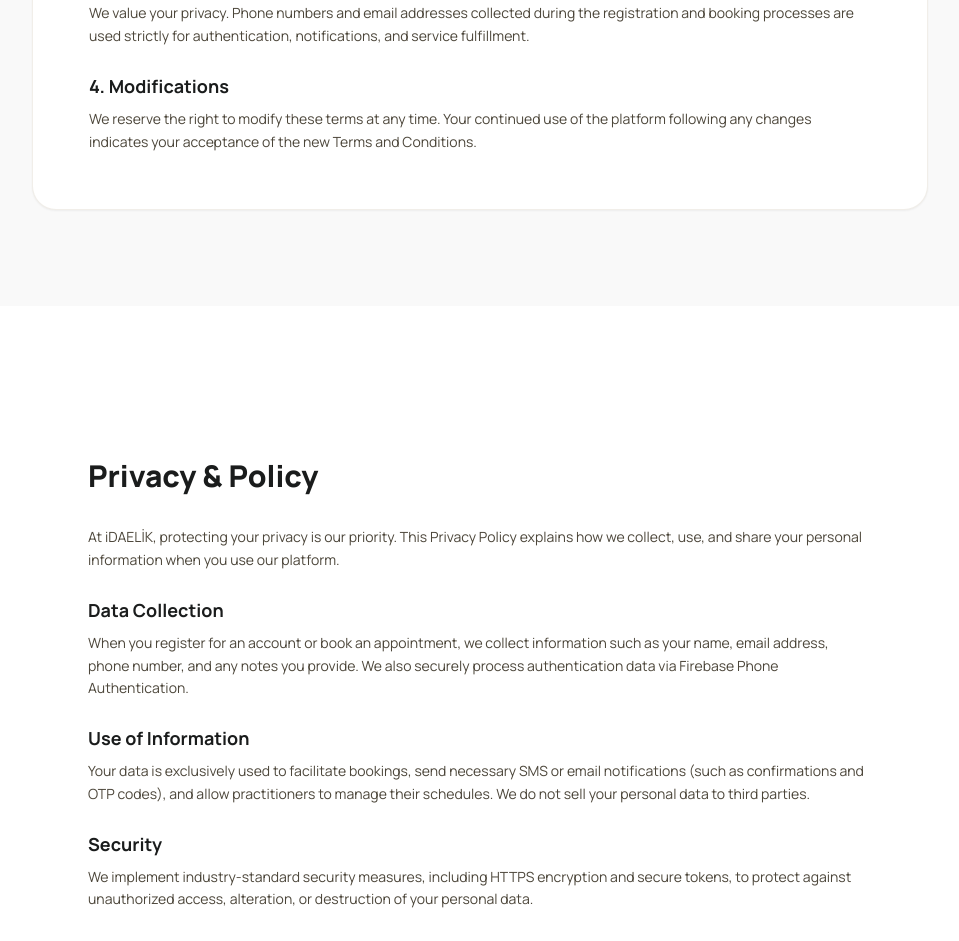
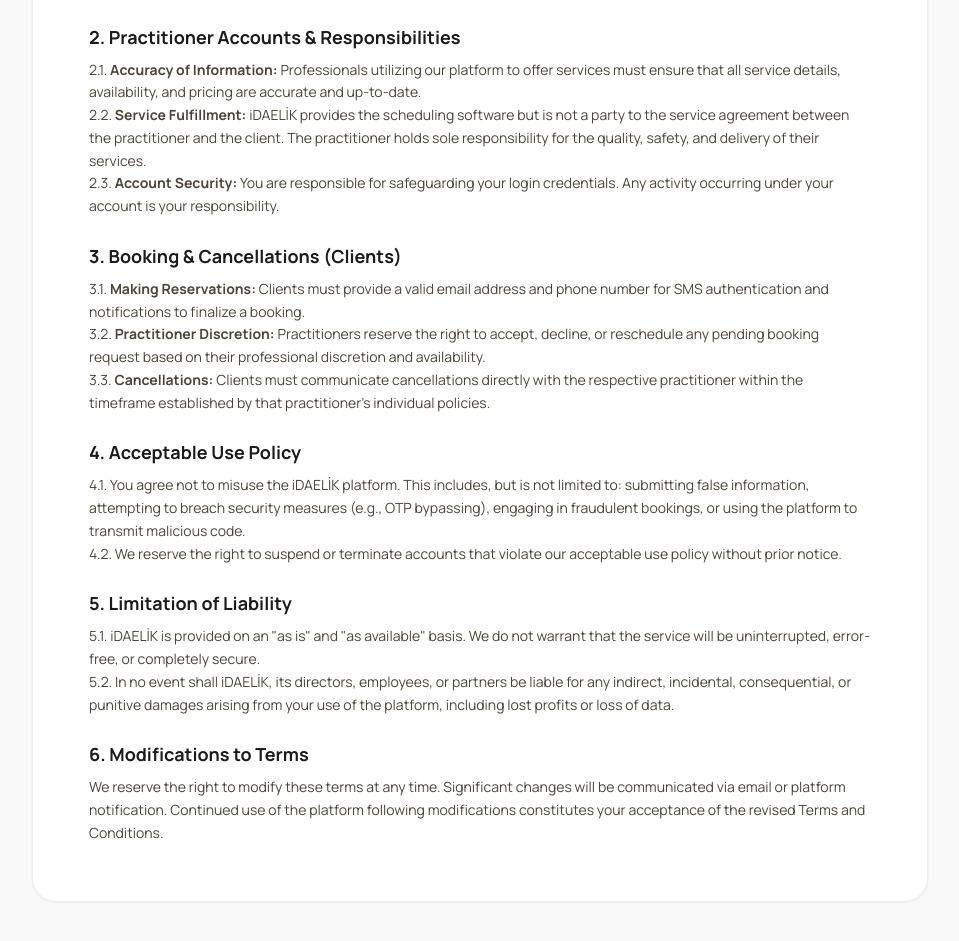
Before and after one commit to sak-gif/idealik, a Next.js app in the folder app/: page / in a window 1280 px wide. Shown: the part 1848-2789 px from the top of the page, without its empty margins (160-1119 px from the left). Built offline with nearby package versions, Linux system fonts and the light colour scheme.

Commit message:
last updates

```diff
--- a/app/src/app/page.tsx
+++ b/app/src/app/page.tsx
@@ -138,22 +138,45 @@
           <div className="page-container mx-auto px-6">
             <div className="max-w-4xl mx-auto bg-white p-10 md:p-14 rounded-3xl shadow-sm border border-outline-variant/30">
               <h2 className="f-heading font-extrabold text-3xl mb-8" style={{ color: '#1A1C1C' }}>Terms & Conditions</h2>
-              <div className="space-y-6 text-sm" style={{ color: '#4C463A' }}>
+              <div className="space-y-6 text-sm leading-relaxed" style={{ color: '#4C463A' }}>
+                <p><strong>Last Updated: {new Date().toLocaleDateString()}</strong></p>
+                <p>Welcome to iDAELİK. By accessing or using our platform, you agree to be bound by these Terms & Conditions. Please read them carefully.</p>
+
                 <div>
-                  <h3 className="font-bold text-lg mb-2" style={{ color: '#1A1C1C' }}>1. Introduction</h3>
-                  <p className="leading-relaxed">By accessing and using the iDAELİK platform, you accept and agree to be bound by the terms and provisions of this agreement. Any participation in this service will constitute acceptance of this agreement.</p>
+                  <h3 className="font-bold text-lg mb-2" style={{ color: '#1A1C1C' }}>1. General Provisions</h3>
+                  <p>1.1. iDAELİK operates as a software-as-a-service (SaaS) platform providing scheduling and booking solutions for independent professionals and their clients.</p>
+                  <p>1.2. By registering an account or making a booking, you confirm that you are at least 18 years of age and capable of entering into a legally binding agreement.</p>
                 </div>
+
                 <div>
-                  <h3 className="font-bold text-lg mb-2" style={{ color: '#1A1C1C' }}>2. Booking & Cancellations</h3>
-                  <p className="leading-relaxed">Practitioners reserve the right to accept or decline any booking requests. Users must provide valid contact information (email and phone number) to successfully place a reservation. Cancellations must be communicated promptly.</p>
+                  <h3 className="font-bold text-lg mb-2" style={{ color: '#1A1C1C' }}>2. Practitioner Accounts & Responsibilities</h3>
+                  <p>2.1. <strong>Accuracy of Information:</strong> Professionals utilizing our platform to offer services must ensure that all service details, availability, and pricing are accurate and up-to-date.</p>
+                  <p>2.2. <strong>Service Fulfillment:</strong> iDAELİK provides the scheduling software but is not a party to the service agreement between the practitioner and the client. The practitioner holds sole responsibility for the quality, safety, and delivery of their services.</p>
+                  <p>2.3. <strong>Account Security:</strong> You are responsible for safeguarding your login credentials. Any activity occurring under your account is your responsibility.</p>
                 </div>
+
                 <div>
-                  <h3 className="font-bold text-lg mb-2" style={{ color: '#1A1C1C' }}>3. Privacy Policy</h3>
-                  <p className="leading-relaxed">We value your privacy. Phone numbers and email addresses collected during the registration and booking processes are used strictly for authentication, notifications, and service fulfillment.</p>
+                  <h3 className="font-bold text-lg mb-2" style={{ color: '#1A1C1C' }}>3. Booking & Cancellations (Clients)</h3>
+                  <p>3.1. <strong>Making Reservations:</strong> Clients must provide a valid email address and phone number for SMS authentication and notifications to finalize a booking.</p>
+                  <p>3.2. <strong>Practitioner Discretion:</strong> Practitioners reserve the right to accept, decline, or reschedule any pending booking request based on their professional discretion and availability.</p>
+                  <p>3.3. <strong>Cancellations:</strong> Clients must communicate cancellations directly with the respective practitioner within the timeframe established by that practitioner's individual policies.</p>
                 </div>
+
                 <div>
-                  <h3 className="font-bold text-lg mb-2" style={{ color: '#1A1C1C' }}>4. Modifications</h3>
-                  <p className="leading-relaxed">We reserve the right to modify these terms at any time. Your continued use of the platform following any changes indicates your acceptance of the new Terms and Conditions.</p>
+                  <h3 className="font-bold text-lg mb-2" style={{ color: '#1A1C1C' }}>4. Acceptable Use Policy</h3>
+                  <p>4.1. You agree not to misuse the iDAELİK platform. This includes, but is not limited to: submitting false information, attempting to breach security measures (e.g., OTP bypassing), engaging in fraudulent bookings, or using the platform to transmit malicious code.</p>
+                  <p>4.2. We reserve the right to suspend or terminate accounts that violate our acceptable use policy without prior notice.</p>
+                </div>
+
+                <div>
+                  <h3 className="font-bold text-lg mb-2" style={{ color: '#1A1C1C' }}>5. Limitation of Liability</h3>
+                  <p>5.1. iDAELİK is provided on an "as is" and "as available" basis. We do not warrant that the service will be uninterrupted, error-free, or completely secure.</p>
+                  <p>5.2. In no event shall iDAELİK, its directors, employees, or partners be liable for any indirect, incidental, consequential, or punitive damages arising from your use of the platform, including lost profits or loss of data.</p>
+                </div>
+
+                <div>
+                  <h3 className="font-bold text-lg mb-2" style={{ color: '#1A1C1C' }}>6. Modifications to Terms</h3>
+                  <p>We reserve the right to modify these terms at any time. Significant changes will be communicated via email or platform notification. Continued use of the platform following modifications constitutes your acceptance of the revised Terms and Conditions.</p>
                 </div>
               </div>
             </div>
@@ -163,27 +186,56 @@
         {/* --- PRIVACY AND POLICY SECTION --- */}
         <section id="privacy" className="py-24 bg-white">
           <div className="page-container mx-auto px-6">
-            <div className="max-w-4xl mx-auto p-10 md:p-14">
-              <h2 className="f-heading font-extrabold text-3xl mb-8" style={{ color: '#1A1C1C' }}>Privacy & Policy</h2>
+            <div className="max-w-4xl mx-auto p-10 md:p-14 border border-outline-variant/20 rounded-3xl bg-surface-container/5 shadow-sm">
+              <h2 className="f-heading font-extrabold text-3xl mb-8" style={{ color: '#1A1C1C' }}>Privacy Policy</h2>
               <div className="space-y-6 text-sm leading-relaxed" style={{ color: '#4C463A' }}>
+                <p><strong>Effective Date: {new Date().toLocaleDateString()}</strong></p>
                 <p>
-                  At iDAELİK, protecting your privacy is our priority. This Privacy Policy explains how we collect, use, and share your personal information when you use our platform.
+                  At iDAELİK, safeguarding your privacy and protecting your personal data is our highest priority. This comprehensive Privacy Policy outlines our practices regarding the collection, use, processing, and disclosure of your information when you access or use our platform.
                 </p>
+
                 <div>
-                  <h3 className="font-bold text-lg mb-2" style={{ color: '#1A1C1C' }}>Data Collection</h3>
-                  <p>When you register for an account or book an appointment, we collect information such as your name, email address, phone number, and any notes you provide. We also securely process authentication data via Firebase Phone Authentication.</p>
+                  <h3 className="font-bold text-lg mb-2" style={{ color: '#1A1C1C' }}>1. Information We Collect</h3>
+                  <p>1.1. <strong>Account Information:</strong> When a practitioner registers on iDAELİK, we collect their business name, full name, email address, phone number, and professional details (services, pricing, schedules).</p>
+                  <p>1.2. <strong>Client Booking Data:</strong> When a client creates a booking, we collect their full name, email address, phone number, and any optional notes. This is necessary to confirm the appointment.</p>
+                  <p>1.3. <strong>Authentication Data:</strong> We utilize Firebase Phone Authentication. Consequently, phone numbers and verification codes (OTPs) are securely processed to verify user identity and prevent fraud.</p>
                 </div>
+
                 <div>
-                  <h3 className="font-bold text-lg mb-2" style={{ color: '#1A1C1C' }}>Use of Information</h3>
-                  <p>Your data is exclusively used to facilitate bookings, send necessary SMS or email notifications (such as confirmations and OTP codes), and allow practitioners to manage their schedules. We do not sell your personal data to third parties.</p>
+                  <h3 className="font-bold text-lg mb-2" style={{ color: '#1A1C1C' }}>2. How We Use Your Information</h3>
+                  <p>We use the collected information strictly for the following purposes:</p>
+                  <ul className="list-disc pl-5 mt-2 space-y-1">
+                    <li>To facilitate and manage scheduling and bookings between clients and practitioners.</li>
+                    <li>To deliver critical transactional communications, such as booking confirmations, cancellations, and OTP authentication SMS messages.</li>
+                    <li>To provide customer support and respond to inquiries.</li>
+                    <li>To maintain the security and integrity of our platform and prevent unauthorized access.</li>
+                  </ul>
                 </div>
+
                 <div>
-                  <h3 className="font-bold text-lg mb-2" style={{ color: '#1A1C1C' }}>Security</h3>
-                  <p>We implement industry-standard security measures, including HTTPS encryption and secure tokens, to protect against unauthorized access, alteration, or destruction of your personal data.</p>
+                  <h3 className="font-bold text-lg mb-2" style={{ color: '#1A1C1C' }}>3. Information Sharing & Disclosure</h3>
+                  <p>3.1. <strong>Between Users:</strong> Client contact information and booking details are shared exclusively with the specific practitioner the client has booked with, to enable service delivery.</p>
+                  <p>3.2. <strong>Third-Party Service Providers:</strong> We employ trusted third-party providers for hosting (Render, Aiven MySQL) and authentication/SMS services (Firebase, Twilio). These providers are bound by strict data processing agreements and are only permitted to use your data as necessary to provide these services to iDAELİK.</p>
+                  <p>3.3. <strong>Legal Requirements:</strong> We may disclose your information if required to do so by law, court order, or governmental request.</p>
+                  <p className="mt-2 font-bold text-[#1A1C1C]">iDAELİK strictly does not sell, rent, or trade your personal data to marketing agencies or any external third parties.</p>
                 </div>
+
                 <div>
-                  <h3 className="font-bold text-lg mb-2" style={{ color: '#1A1C1C' }}>Your Rights</h3>
-                  <p>You have the right to access, update, or request the deletion of your personal data at any time by contacting our support team or using the account management tools provided in your dashboard.</p>
+                  <h3 className="font-bold text-lg mb-2" style={{ color: '#1A1C1C' }}>4. Data Security & Retention</h3>
+                  <p>4.1. <strong>Security Measures:</strong> We implement rigorous technical and organizational measures to protect your data. This includes secure HTTPS encryption, password hashing, and restricted database access.</p>
+                  <p>4.2. <strong>Retention:</strong> We retain your personal data only for as long as your account is active or as needed to provide you services, comply with our legal obligations, resolve disputes, and enforce our agreements.</p>
+                </div>
+
+                <div>
+                  <h3 className="font-bold text-lg mb-2" style={{ color: '#1A1C1C' }}>5. Your Data Rights</h3>
+                  <p>Depending on your location, you have the right to:</p>
+                  <ul className="list-disc pl-5 mt-2 space-y-1">
+                    <li>Access the personal data we hold about you.</li>
+                    <li>Request corrections to inaccurate or incomplete data.</li>
+                    <li>Request the deletion of your account and associated data ("Right to be Forgotten").</li>
+                    <li>Opt-out of non-essential communications.</li>
+                  </ul>
+                  <p className="mt-2">To exercise these rights, practitioners may use their dashboard settings, and clients may contact us at privacy@idealik.com.</p>
                 </div>
               </div>
             </div>
```
